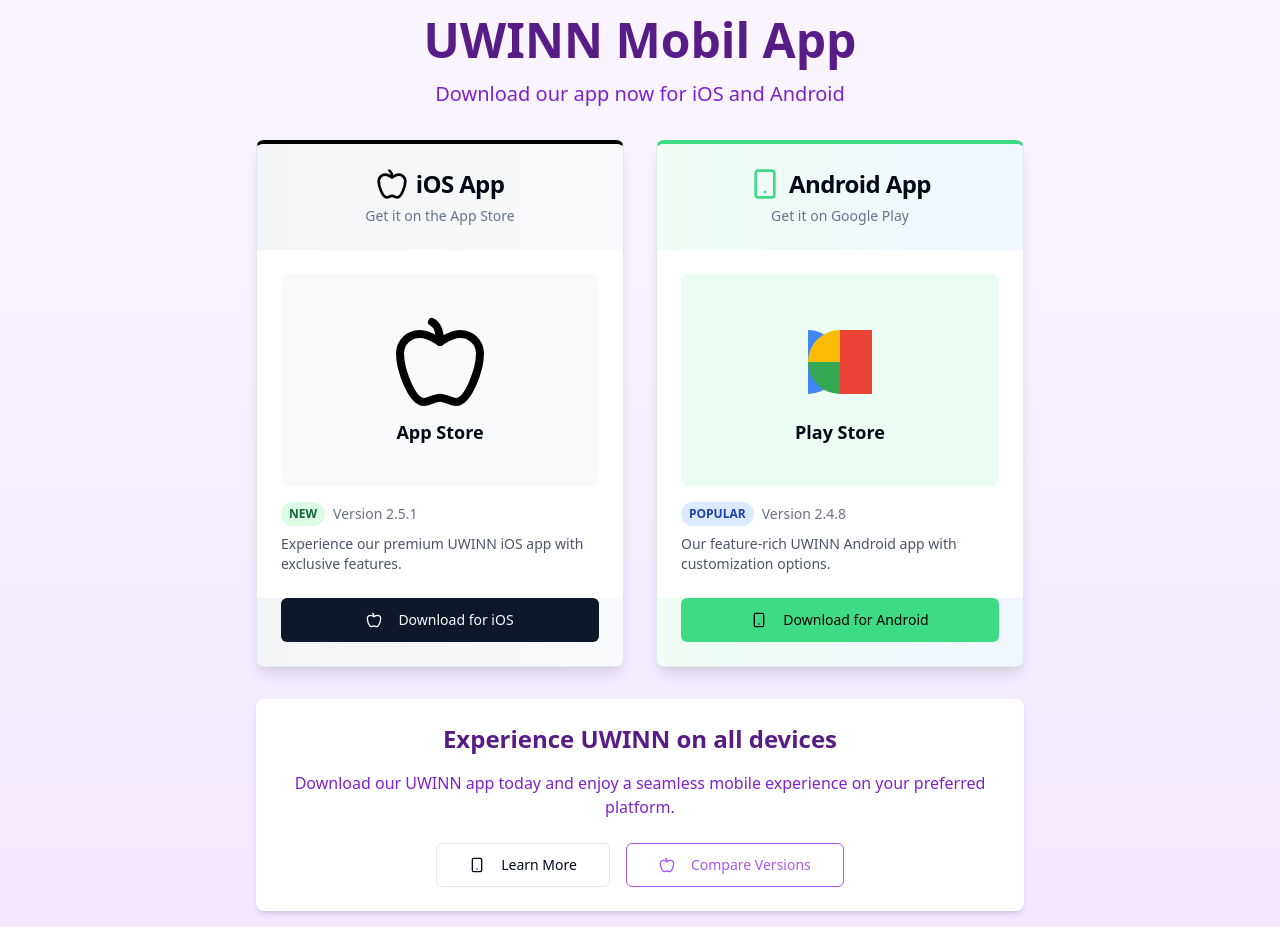
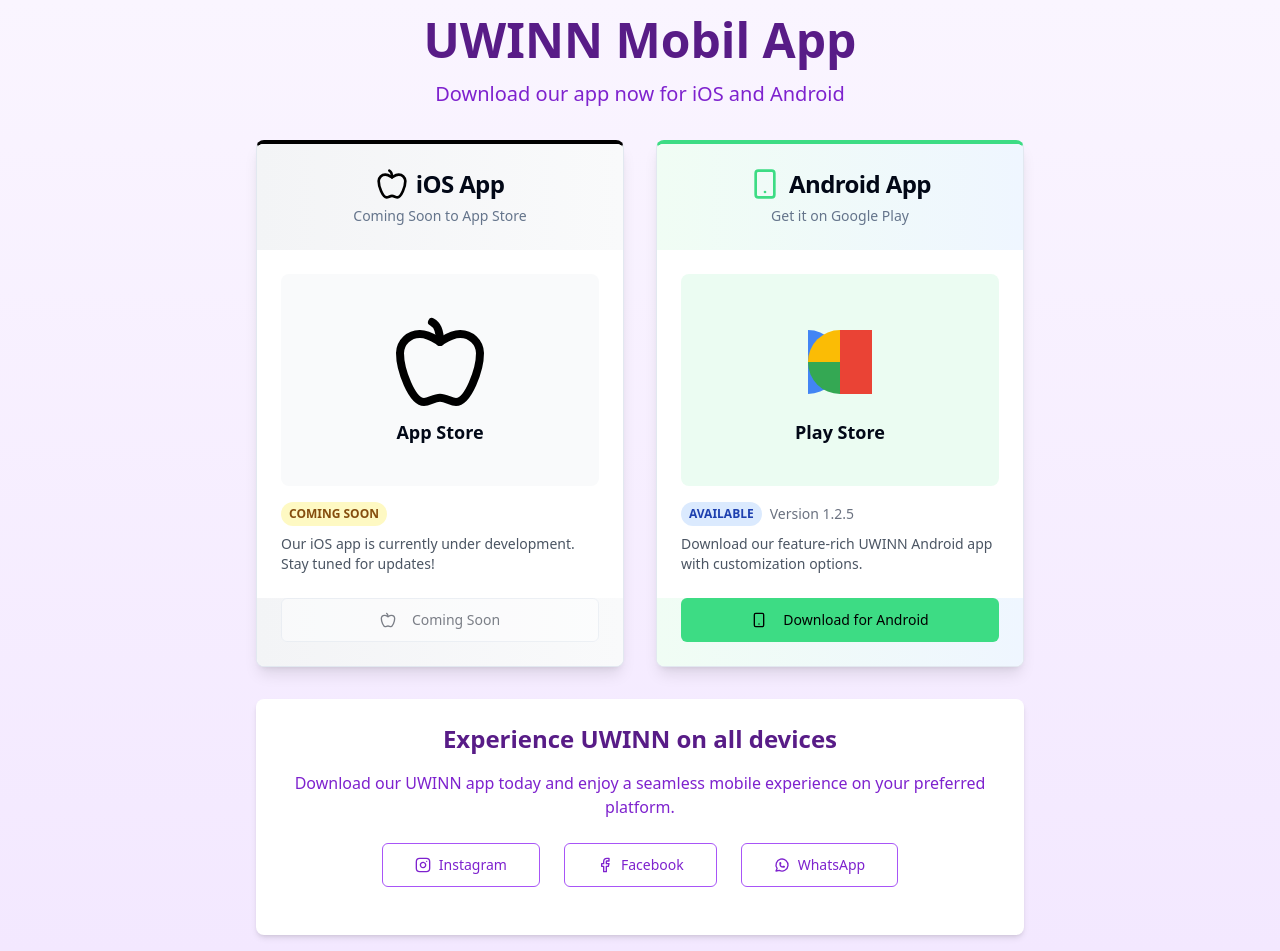
Before and after one commit to ugeshc007/link-hub-mobile-touch, a React (Vite) app: page / in a window 1280 px wide. Before the commit the page ends 927 px from the top, so only its background shows below. Built offline with nearby package versions, Linux system fonts and the light colour scheme.

Commit message:
Add social media links and app version
Update social media links and app version information.

```diff
--- a/src/pages/Index.tsx
+++ b/src/pages/Index.tsx
@@ -1,7 +1,7 @@
 
 import { Button } from "@/components/ui/button";
 import { Card, CardContent, CardDescription, CardFooter, CardHeader, CardTitle } from "@/components/ui/card";
-import { Apple, Smartphone } from "lucide-react";
+import { Apple, Smartphone, Instagram, Facebook } from "lucide-react";
 import { AspectRatio } from "@/components/ui/aspect-ratio";
 
 const Index = () => {
@@ -21,7 +21,7 @@ const Index = () => {
                 <Apple className="h-8 w-8 text-black" />
                 <span>iOS App</span>
               </CardTitle>
-              <CardDescription>Get it on the App Store</CardDescription>
+              <CardDescription>Coming Soon to App Store</CardDescription>
             </CardHeader>
             <CardContent className="p-6">
               <div className="flex justify-center items-center py-10 bg-gray-50 rounded-lg mb-4">
@@ -33,16 +33,15 @@ const Index = () => {
               </div>
               <div className="space-y-2 text-left">
                 <div className="flex items-center gap-2">
-                  <span className="bg-green-100 text-green-800 text-xs px-2 py-1 rounded-full font-semibold">NEW</span>
-                  <span className="text-sm text-gray-500">Version 2.5.1</span>
+                  <span className="bg-yellow-100 text-yellow-800 text-xs px-2 py-1 rounded-full font-semibold">COMING SOON</span>
                 </div>
-                <p className="text-sm text-gray-600">Experience our premium UWINN iOS app with exclusive features.</p>
+                <p className="text-sm text-gray-600">Our iOS app is currently under development. Stay tuned for updates!</p>
               </div>
             </CardContent>
             <CardFooter className="flex justify-center bg-gradient-to-r from-gray-100 to-gray-50">
-              <Button className="w-full" size="lg" variant="default">
+              <Button className="w-full" size="lg" variant="outline" disabled>
                 <Apple className="mr-2" />
-                Download for iOS
+                Coming Soon
               </Button>
             </CardFooter>
           </Card>
@@ -73,14 +72,20 @@ const Index = () => {
               </div>
               <div className="space-y-2 text-left">
                 <div className="flex items-center gap-2">
-                  <span className="bg-blue-100 text-blue-800 text-xs px-2 py-1 rounded-full font-semibold">POPULAR</span>
-                  <span className="text-sm text-gray-500">Version 2.4.8</span>
+                  <span className="bg-blue-100 text-blue-800 text-xs px-2 py-1 rounded-full font-semibold">AVAILABLE</span>
+                  <span className="text-sm text-gray-500">Version 1.2.5</span>
                 </div>
-                <p className="text-sm text-gray-600">Our feature-rich UWINN Android app with customization options.</p>
+                <p className="text-sm text-gray-600">Download our feature-rich UWINN Android app with customization options.</p>
               </div>
             </CardContent>
             <CardFooter className="flex justify-center bg-gradient-to-r from-green-50 to-blue-50">
-              <Button className="w-full" size="lg" variant="secondary" style={{backgroundColor: "#3DDC84", color: "#000000"}}>
+              <Button
+                className="w-full"
+                size="lg"
+                variant="secondary"
+                style={{backgroundColor: "#3DDC84", color: "#000000"}}
+                onClick={() => window.open("https://play.google.com/store/apps/details?id=com.uwinn.app&pcampaignid=web_share", "_blank")}
+              >
                 <Smartphone className="mr-2" />
                 Download for Android
               </Button>
@@ -93,14 +98,37 @@ const Index = () => {
           <p className="text-purple-700 mb-6">
             Download our UWINN app today and enjoy a seamless mobile experience on your preferred platform.
           </p>
-          <div className="flex flex-wrap justify-center gap-4">
-            <Button variant="outline" size="lg">
-              <Smartphone className="mr-2" />
-              Learn More
+
+          <div className="flex flex-wrap justify-center gap-6 mb-6">
+            <Button
+              variant="outline"
+              size="lg"
+              className="flex gap-2 border-purple-500 text-purple-700 hover:bg-purple-50"
+              onClick={() => window.open("https://www.instagram.com/uwinn.official", "_blank")}
+            >
+              <Instagram className="h-5 w-5" />
+              Instagram
             </Button>
-            <Button variant="outline" size="lg" className="border-purple-500 text-purple-500 hover:bg-purple-50">
-              <Apple className="mr-2" />
-              Compare Versions
+            <Button
+              variant="outline"
+              size="lg"
+              className="flex gap-2 border-purple-500 text-purple-700 hover:bg-purple-50"
+              onClick={() => window.open("https://www.facebook.com/uwinn.updates", "_blank")}
+            >
+              <Facebook className="h-5 w-5" />
+              Facebook
+            </Button>
+            <Button
+              variant="outline"
+              size="lg"
+              className="flex gap-2 border-purple-500 text-purple-700 hover:bg-purple-50"
+              onClick={() => window.open("https://whatsapp.com/channel/0029Vaa3hUQCXC3DdWFL3Z2d", "_blank")}
+            >
+              <svg className="h-5 w-5" xmlns="http://www.w3.org/2000/svg" viewBox="0 0 24 24" fill="none" stroke="currentColor" strokeWidth="2" strokeLinecap="round" strokeLinejoin="round">
+                <path d="M3 21l1.65-3.8a9 9 0 1 1 3.4 2.9L3 21"></path>
+                <path d="M9 10a0.5 0.5 0 0 0 1 0V9a0.5 0.5 0 0 0-1 0v1zm0 0a5 5 0 0 0 5 5h1a0.5 0.5 0 0 0 0-1h-1a0.5 0.5 0 0 0 0 1"></path>
+              </svg>
+              WhatsApp
             </Button>
           </div>
         </div>
```
